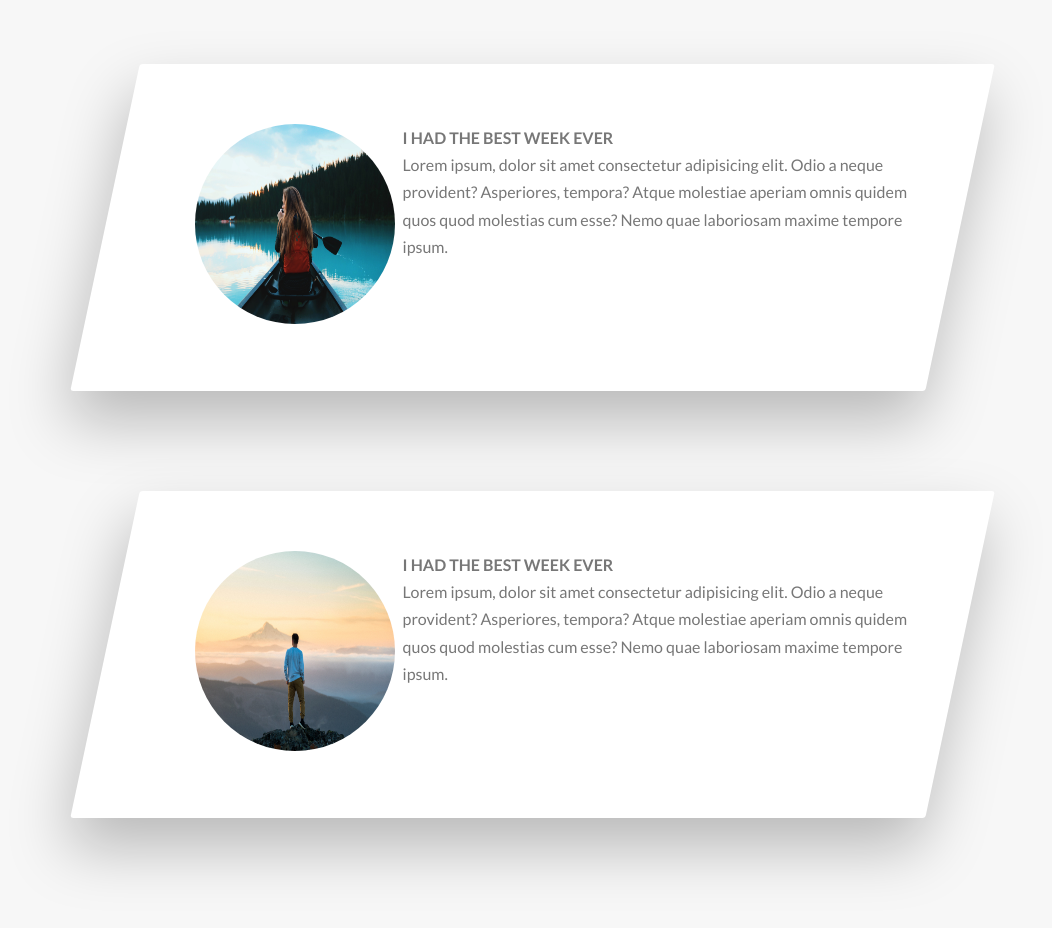
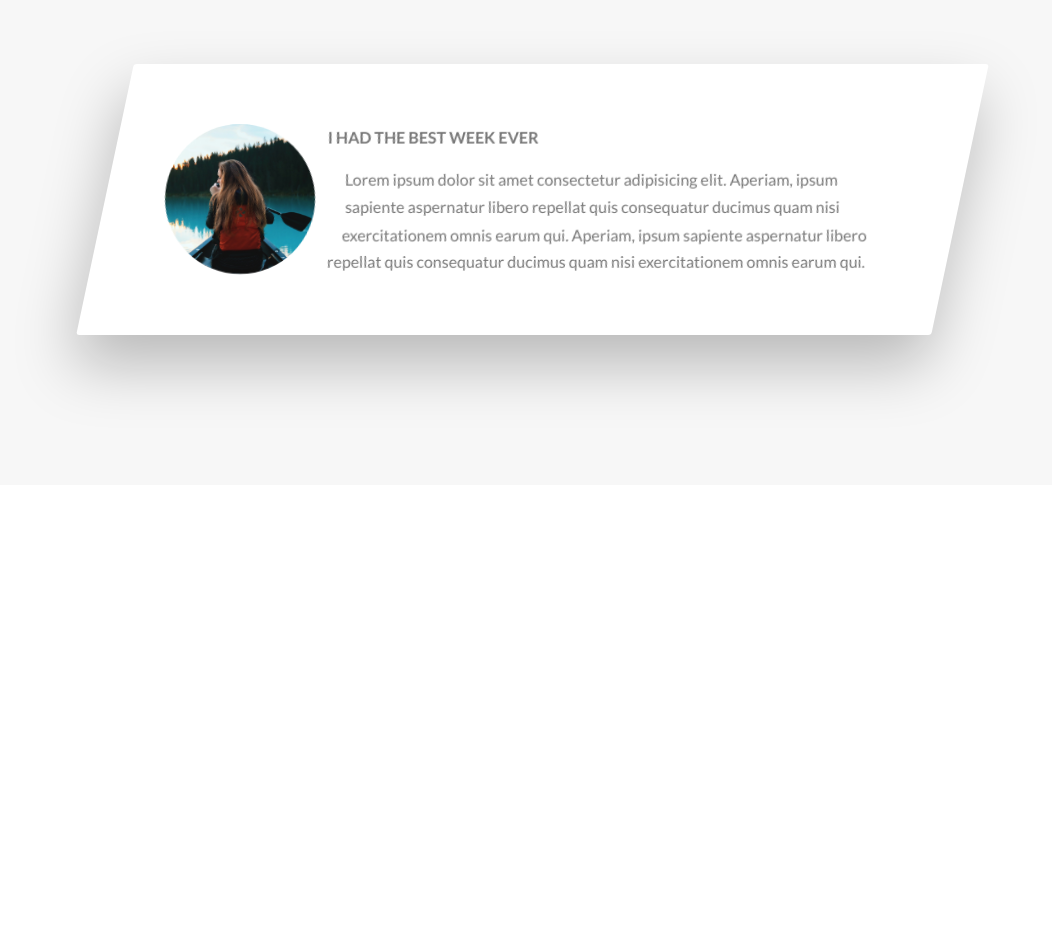
Before and after one commit to leo3651/HTML, a website: page Natours/index.html in a window 1280 px wide. Shown: the part 3480-4408 px from the top of the page, without its empty margins (108-1160 px from the left). After the commit the page ends 3995 px from the top, so only its background shows below. Drawn offline with Linux system fonts and the light colour scheme.

Commit message:
add style to testemonial component

```diff
--- a/Natours/index.html
+++ b/Natours/index.html
@@ -299,37 +299,27 @@
           <!-- First testemonial -->
           <div class="testemonial">
             <figure class="testemonial__img-box">
-              <img src="./img/nat-8.jpg" class="testemonial__img-box-img" />
+              <img src="./img/nat-8.jpg" class="testemonial__img-box__img" />
+              <figcaption class="testemonial__img-box__caption">
+                Mary Jane
+              </figcaption>
             </figure>
             <div class="testemonial__text-box">
-              <h3 class="tertiary-heading tertiary__text-box-heading">
+              <h3
+                class="tertiary-heading tertiary__text-box-heading u-margin-bottom-small"
+              >
                 I had the best week ever
               </h3>
               <p class="testemonial__text-box-text">
-                Lorem ipsum, dolor sit amet consectetur adipisicing elit. Odio a
-                neque provident? Asperiores, tempora? Atque molestiae aperiam
-                omnis quidem quos quod molestias cum esse? Nemo quae laboriosam
-                maxime tempore ipsum.
+                Lorem ipsum dolor sit amet consectetur adipisicing elit.
+                Aperiam, ipsum sapiente aspernatur libero repellat quis
+                consequatur ducimus quam nisi exercitationem omnis earum qui.
+                Aperiam, ipsum sapiente aspernatur libero repellat quis
+                consequatur ducimus quam nisi exercitationem omnis earum qui.
               </p>
             </div>
           </div>
           <!-- Second testemonial -->
-          <div class="testemonial">
-            <figure class="testemonial__img-box">
-              <img src="./img/nat-9.jpg" class="testemonial__img-box-img" />
-            </figure>
-            <div class="testemonial__text-box">
-              <h3 class="tertiary-heading tertiary__text-box-heading">
-                I had the best week ever
-              </h3>
-              <p class="testemonial__text-box-text">
-                Lorem ipsum, dolor sit amet consectetur adipisicing elit. Odio a
-                neque provident? Asperiores, tempora? Atque molestiae aperiam
-                omnis quidem quos quod molestias cum esse? Nemo quae laboriosam
-                maxime tempore ipsum.
-              </p>
-            </div>
-          </div>
         </div>
       </section>
     </main>
--- a/Natours/sass/components/_testemonial.scss
+++ b/Natours/sass/components/_testemonial.scss
@@ -6,16 +6,52 @@
   width: 75%;
   transform: skewX(-12deg);
   box-shadow: 0 3rem 6rem rgba($black-color, 0.25);
+  font-size: $default;
 
-  > * {
+  & > * {
     transform: skewX(12deg);
   }
+
   &__img-box {
+    position: relative;
+    height: 15rem;
+    width: 15rem;
     float: left;
-    &-img {
-      height: 20rem;
-      width: 20rem;
-      border-radius: 50%;
+    -webkit-shape-outside: circle(50% at 50% 50%);
+    shape-outside: circle(50% at 50% 50%);
+    clip-path: circle(50% at 50% 50%);
+    -webkit-clip-path: circle(50% at 50% 50%);
+    transform: translateX(-3rem) skewX(12deg);
+
+    &__img {
+      height: 100%;
+      transform: translateX(-4rem) scale(1.4);
+      backface-visibility: hidden;
+      transition: all 0.5s;
+    }
+
+    &__caption {
+      position: absolute;
+      left: 50%;
+      top: 50%;
+      transform: translate(-50%, 20%);
+      font-size: 1.7rem;
+      text-transform: uppercase;
+      color: $white-color;
+      text-align: center;
+      transition: all 0.5s;
+      opacity: 0;
+      backface-visibility: hidden;
     }
   }
+
+  &:hover &__img-box__caption {
+    opacity: 1;
+    transform: translate(-50%, -50%);
+  }
+
+  &:hover &__img-box__img {
+    transform: scale(1) translateX(-4rem);
+    filter: blur();
+  }
 }
```
Also changed, not shown: Natours/css/style.css.
